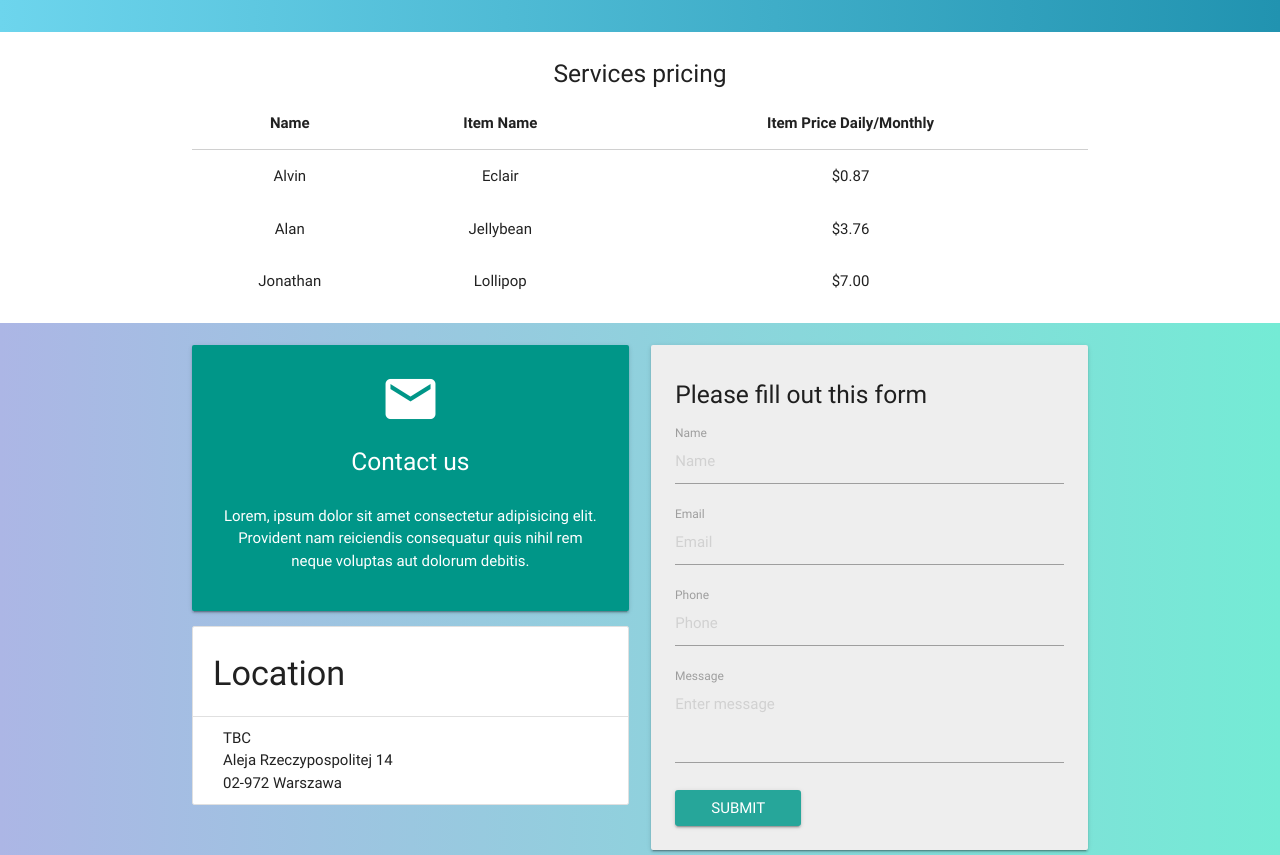
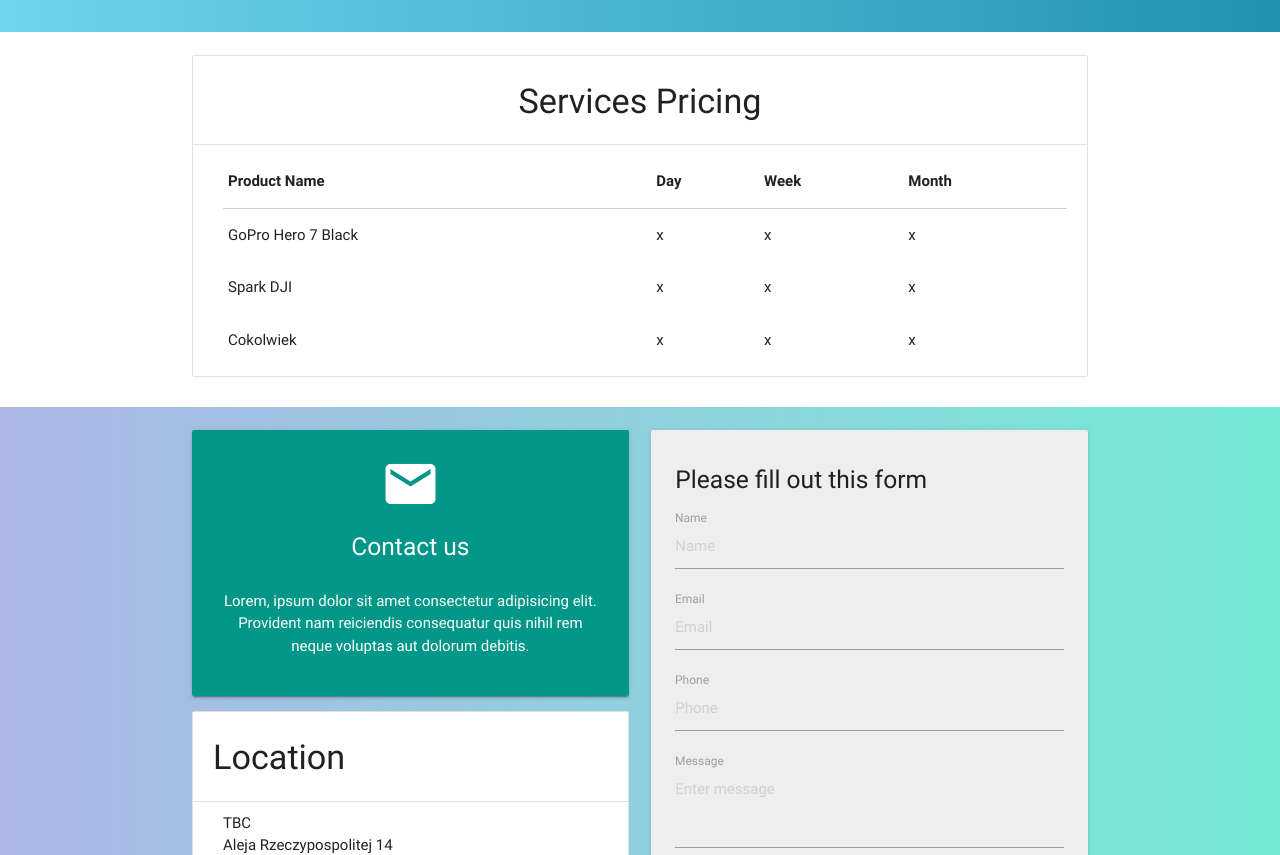
Before and after one commit to wademil/TBC, a plain HTML site: page index.html in a window 1280 px wide. Shown: the part 2246-3101 px from the top of the page. Drawn offline with nearby package versions, Linux system fonts and the light colour scheme.

Commit message:
Add files via upload

```diff
--- a/index.html
+++ b/index.html
@@ -208,34 +208,37 @@
 
     <section class="section section-pricing scrollspy center-align" id="pricing">
       <div class="container">
-        <h5>Services pricing</h5>
-          <table class="highlight responsive-table centered">
+              <ul class="collection with-header">
+                  <li class="collection-header">
+                      <h4>Services Pricing</h4>
+                  </li>
+                  <li class="collection-item"><table>
                     <thead>
+                      <th>Product Name</th>
+                      <th>Day</th>
+                      <th>Week</th>
+                      <th>Month</th>
+                    </thead>
                     <tr>
-                    <th>Name</th>
-                    <th>Item Name</th>
-                    <th>Item Price Daily/Monthly</th>
-                </tr>
-              </thead>
-
-              <tbody>
-                <tr>
-                  <td>Alvin</td>
-                  <td>Eclair</td>
-                  <td>$0.87</td>
+                      <td>GoPro Hero 7 Black</td>
+                      <td>x</td>
+                      <td>x</td>
+                      <td>x</td>
                     </tr>
                     <tr>
-                  <td>Alan</td>
-                  <td>Jellybean</td>
-                  <td>$3.76</td>
+                      <td>Spark DJI</td>
+                      <td>x</td>
+                      <td>x</td>
+                      <td>x</td>
                     </tr>
                     <tr>
-                  <td>Jonathan</td>
-                  <td>Lollipop</td>
-                  <td>$7.00</td>
+                        <td>Cokolwiek</td>
+                        <td>x</td>
+                        <td>x</td>
+                        <td>x</td>
                       </tr>
-              </tbody>
-            </table>
+                  </table></li>
+              </ul>
       </div>
     </section>
 
@@ -256,6 +259,7 @@
           </ul>
 
         </div>
+
         <div class="col s12 m6">
           <div class="card-panel grey lighten-3">
             <form>
```
Lines whose indentation alone changed are shown as unchanged.
